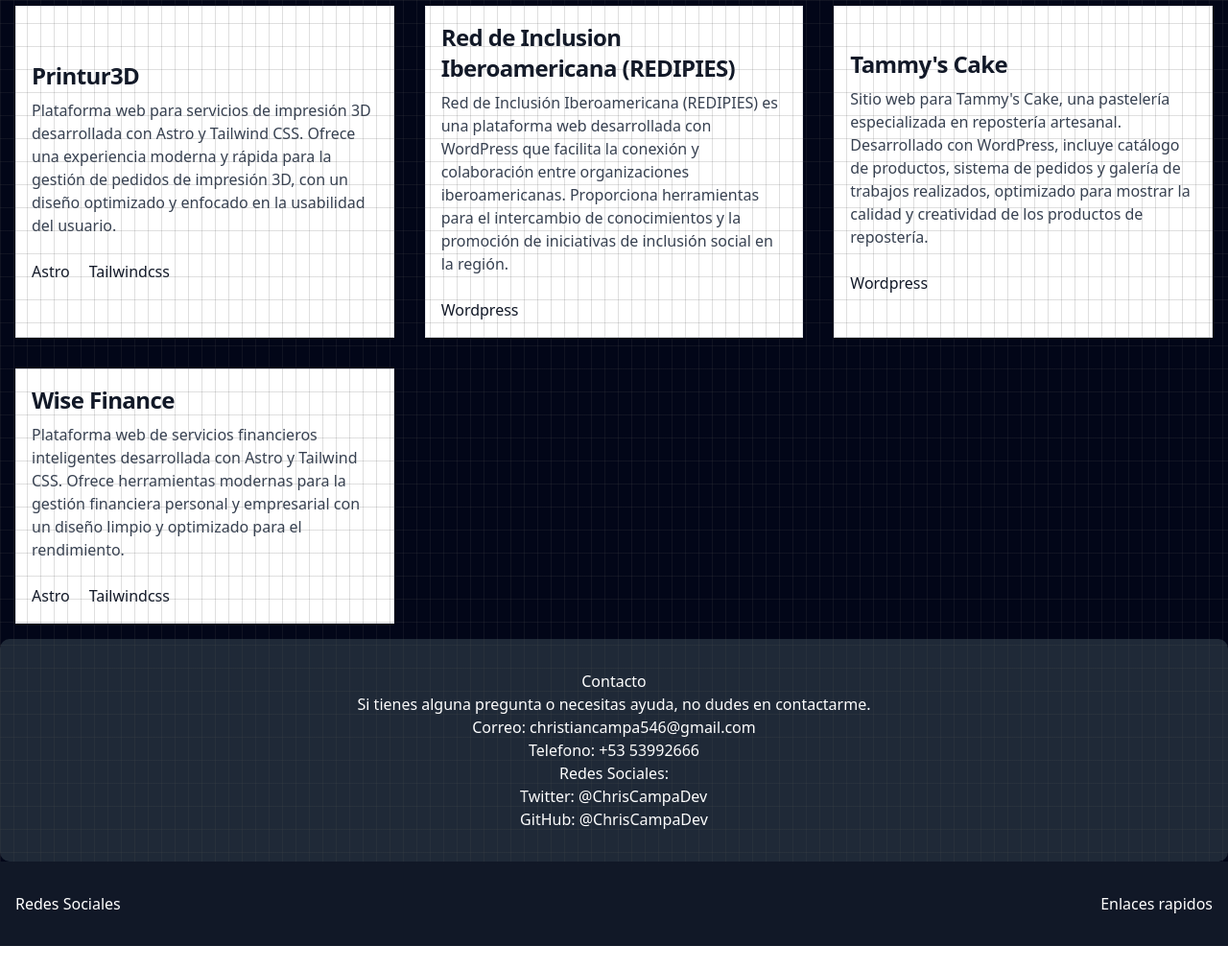
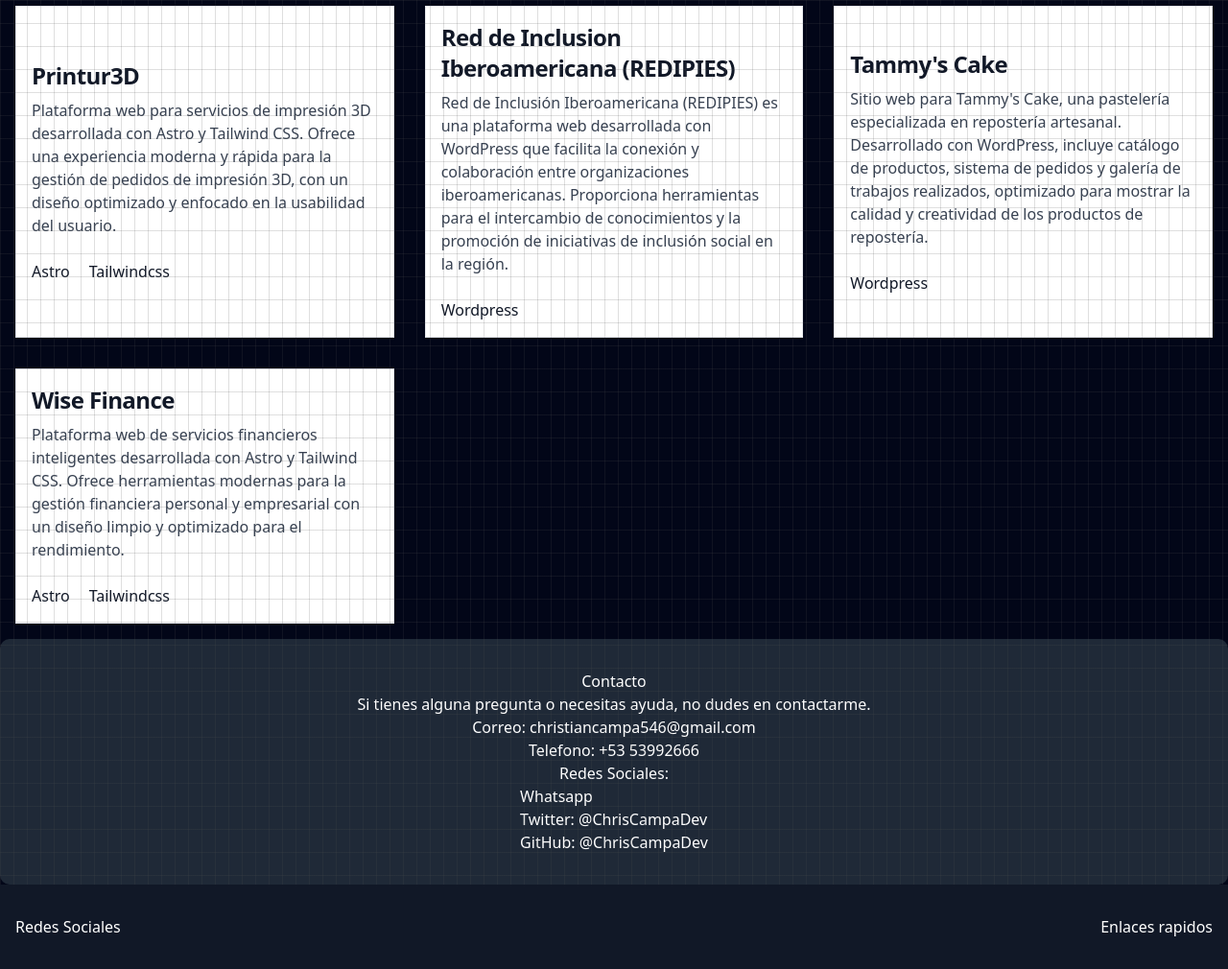
Before and after one commit to ChrisCampaDev/portfolio, an Astro site: page / in a window 1280 px wide. Shown: the part 2568-3578 px from the top of the page at 96% size. Before the commit the page ends 3554 px from the top, so only its background shows below. Built offline with nearby package versions, Linux system fonts and the light colour scheme; Astro itself is replaced by a stand-in of ours.

Commit message:
whatsapp

```diff
--- a/src/components/Contacto.astro
+++ b/src/components/Contacto.astro
@@ -5,6 +5,7 @@
     <p>Telefono: +53 53992666</p>
     <p>Redes Sociales:</p>
     <ul>
+        <li>Whatsapp</li>
         <li>Twitter: <a href="https://twitter.com/ChrisCampaDev">@ChrisCampaDev</a></li>
         <li>GitHub: <a href="https://github.com/ChrisCampaDev">@ChrisCampaDev</a></li>
     </ul>
```
